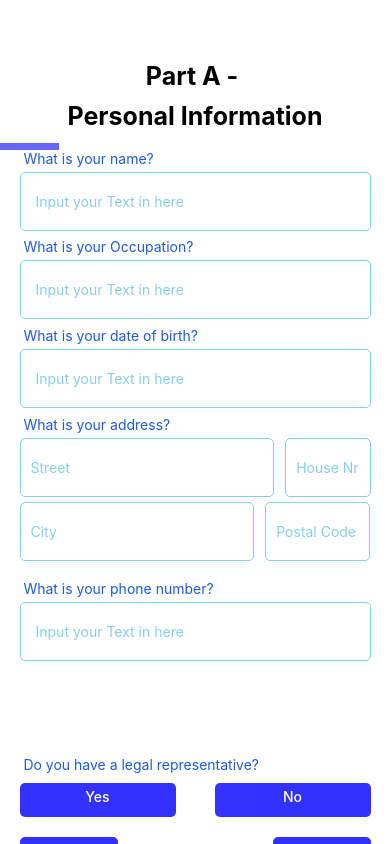
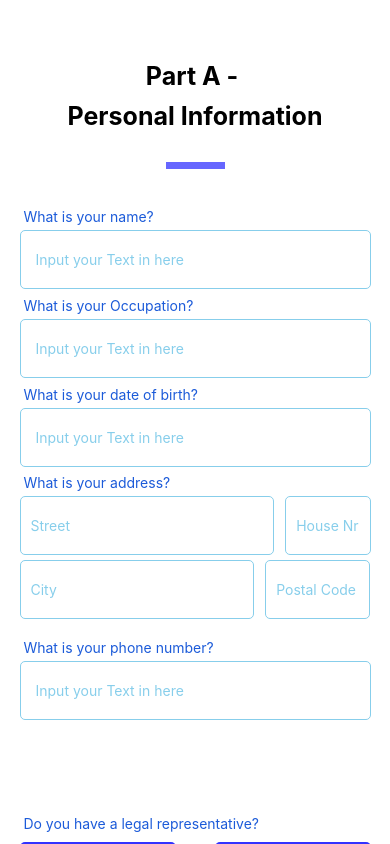
Before and after one commit to FAK-245/JustEASE, a React Native app: screen /Screen1 in a window 390 px wide. Built offline with nearby package versions, Linux system fonts and the light colour scheme; what react-native-responsive-fontsize would draw is missing.

Commit message:
Screen !
Done

```diff
--- a/src/Screens/Screen1/Screen1.js
+++ b/src/Screens/Screen1/Screen1.js
@@ -122,14 +122,14 @@ const Signup = ({ navigation }) => {
               <Text style={styles.signuptxt}>Part A - </Text>
               <Text style={styles.signuptxt1}>Personal Information</Text>
             </View>
-            <View style={{}}>
+            <View style={{ marginTop: "5%" }}>
               <View
                 style={{
                   backgroundColor: "blue",
                   opacity: 0.6,
-                  justifyContent: "center",
                   height: Theme.hp("0.8%"),
                   width: Theme.wp("15%"),
+                  alignSelf: "center",
                 }}
               ></View>
             </View>
--- a/src/Screens/Screen1/style.js
+++ b/src/Screens/Screen1/style.js
@@ -24,6 +24,8 @@ const styles = StyleSheet.create({
   },
   textinputconatiner: {
     height: Theme.hp("70%"),
+    // margin: 10,
+    marginTop: "10%",
   },
   txtinput: {
     marginTop: 5,
```
